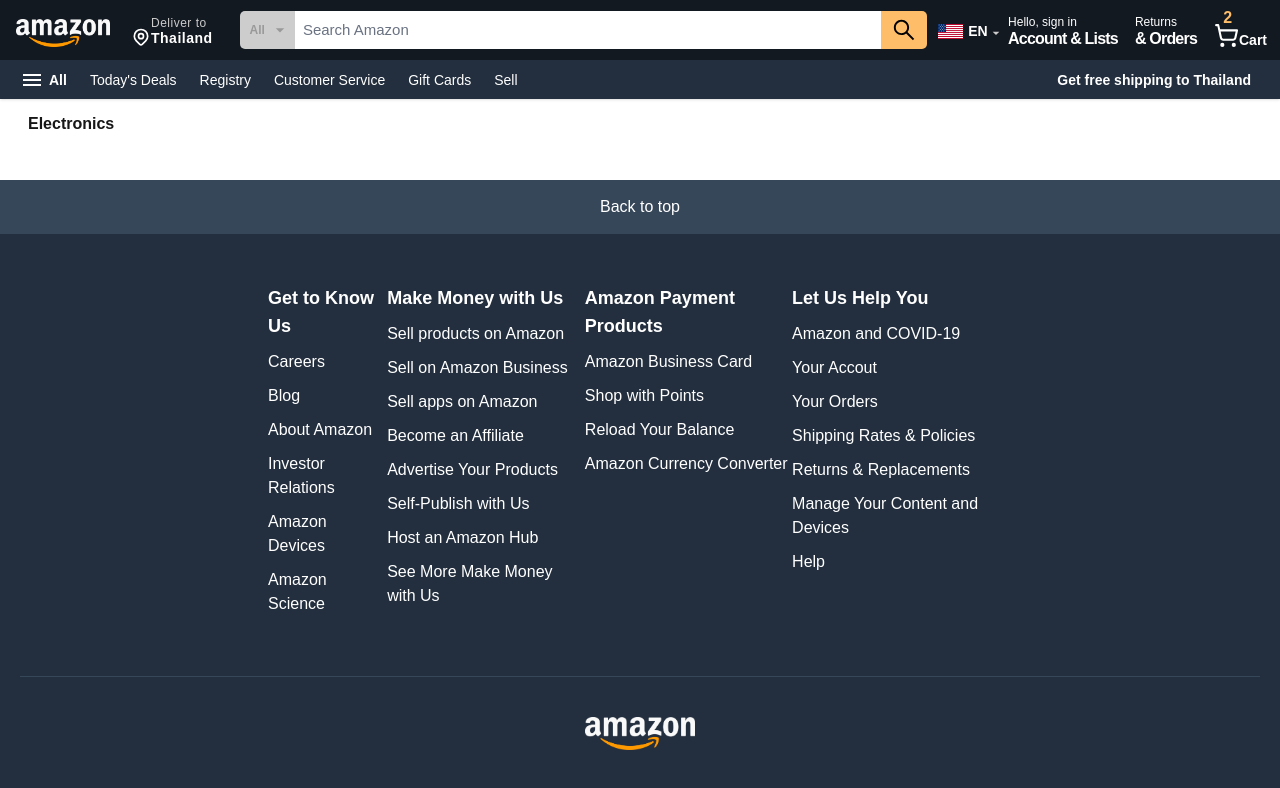
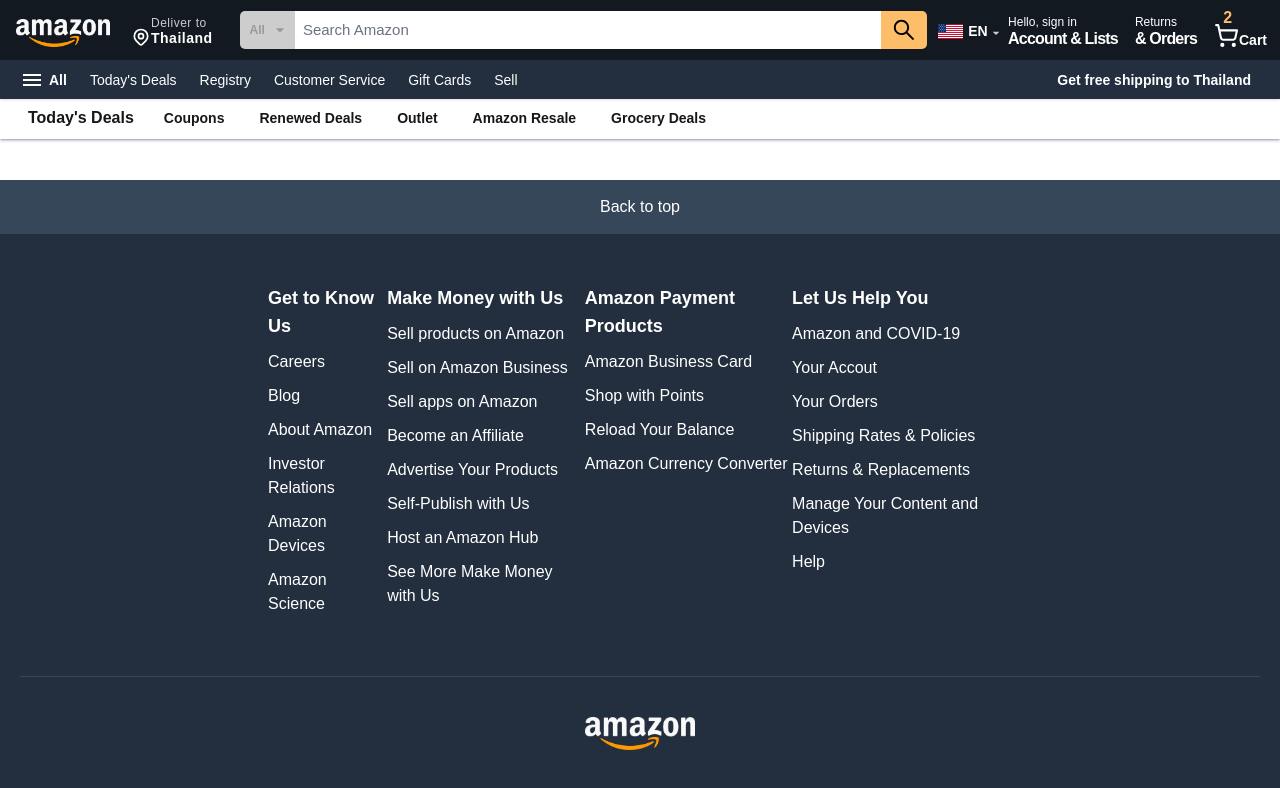
Before and after one commit to ThanatsornPhanthanawat/clone-amazon-web, a Next.js app: page /products in a window 1280 px wide. Shown: the top 788 px of the page. Built offline with nearby package versions, Linux system fonts and the light colour scheme.

Commit message:
update page2

```diff
--- a/app/products/page.tsx
+++ b/app/products/page.tsx
@@ -3,10 +3,15 @@
 export default function Products() {
     return (
         <div className="w-full ">
-          <div className="flex shadow-[1px] shadow-(color:#747474) h-[50px] pr-[9px] pl-[15px] gap-[25px]">
-            <div className="px-[13px] flex justify-center items-center font-semibold">
-              Electronics
+          <div className="flex shadow-sm shadow-gray-400 h-[40px] pr-[9px] pl-[15px] gap-[25px]">
+            <div className="ml-[13px] flex justify-center items-center font-bold cursor-pointer border-b-3 border-transparent hover:text-[#2162a1] hover:border-[#2162a1] transition">
+              Today's Deals
             </div>
+            <div className="px-[5px] flex justify-center items-center text-sm font-semibold cursor-pointer border-b-3 border-transparent hover:text-[#2162a1] hover:border-[#2162a1] transition">Coupons</div>
+            <div className="px-[5px] flex justify-center items-center text-sm font-semibold cursor-pointer border-b-3 border-transparent hover:text-[#2162a1] hover:border-[#2162a1] transition">Renewed Deals</div>
+            <div className="px-[5px] flex justify-center items-center text-sm font-semibold cursor-pointer border-b-3 border-transparent hover:text-[#2162a1] hover:border-[#2162a1] transition">Outlet</div>
+            <div className="px-[5px] flex justify-center items-center text-sm font-semibold cursor-pointer border-b-3 border-transparent hover:text-[#2162a1] hover:border-[#2162a1] transition">Amazon Resale</div>
+            <div className="px-[5px] flex justify-center items-center text-sm font-semibold cursor-pointer border-b-3 border-transparent hover:text-[#2162a1] hover:border-[#2162a1] transition">Grocery Deals</div>
           </div>
         </div>
       );
```
